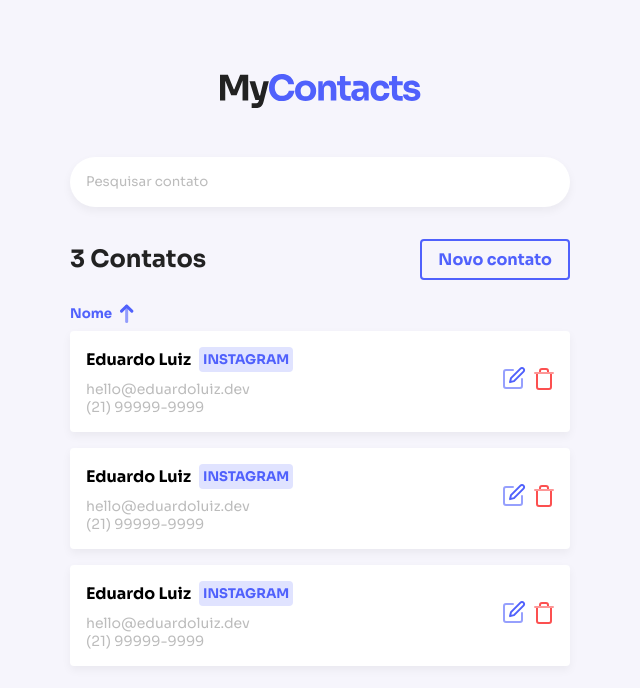
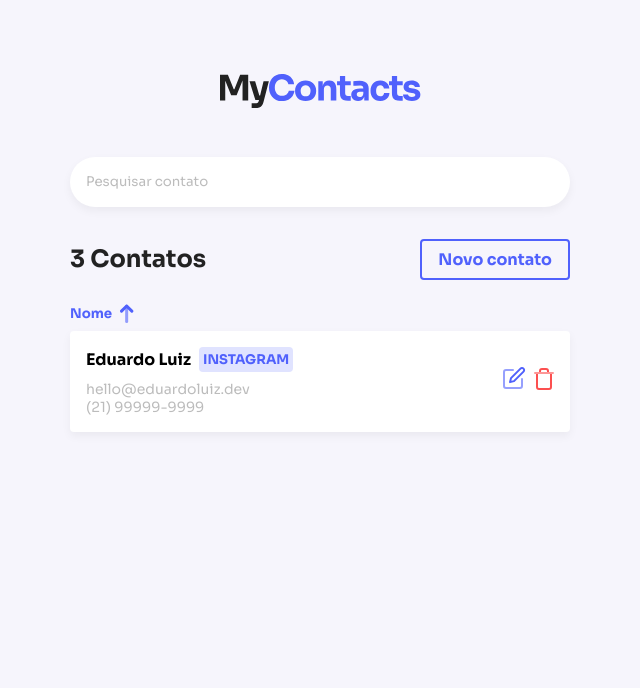
Before and after one commit to eduardoluizdev/mycontacts-frontend, a React (Create React App) app: page / in a window 1280 px wide. Shown: the top 688 px of the page, without its empty margins (320-960 px from the left). Built offline with nearby package versions, Linux system fonts and the light colour scheme.

Commit message:
feat: create ContactForm

```diff
--- /dev/null
+++ b/src/components/ContactForm/ContactForm.tsx
@@ -0,0 +1,37 @@
+import { FormGroup } from '..';
+import { Button, Input, Select } from '../FormElements';
+import { Container as Form, ButtonContainer } from './style';
+
+type ContactFormProps = {
+  buttonLabel: string
+};
+
+export function ContactForm({ buttonLabel }:ContactFormProps) {
+  return (
+    <Form>
+      <FormGroup>
+        <Input placeholder="Nome" />
+      </FormGroup>
+
+      <FormGroup>
+        <Input placeholder="E-mail" />
+      </FormGroup>
+
+      <FormGroup>
+        <Input placeholder="Telefone" />
+      </FormGroup>
+
+      <FormGroup>
+        <Select>
+          <option value="instagram">Instagram</option>
+        </Select>
+      </FormGroup>
+
+      <ButtonContainer>
+        <Button type="submit">
+          {buttonLabel}
+        </Button>
+      </ButtonContainer>
+    </Form>
+  );
+}
--- /dev/null
+++ b/src/components/ContactForm/index.ts
@@ -0,0 +1 @@
+export * from './ContactForm';
--- /dev/null
+++ b/src/components/ContactForm/style.ts
@@ -0,0 +1,8 @@
+import { FormHTMLAttributes } from 'react';
+import styled from 'styled-components';
+
+export const Container = styled.form<FormHTMLAttributes<HTMLFormElement>>``;
+
+export const ButtonContainer = styled.div`
+  margin-top: 24px;
+`;
--- a/src/components/ContactsList/ContactsList.tsx
+++ b/src/components/ContactsList/ContactsList.tsx
@@ -1,3 +1,4 @@
+import { Link } from 'react-router-dom';
 import {
   Container, Header, ListContainer, Card,
 } from './styles';
@@ -11,7 +12,7 @@ export function ContactsList() {
     <Container>
       <Header>
         <strong>3 Contatos</strong>
-        <a href="/">Novo contato</a>
+        <Link to="/new">Novo contato</Link>
       </Header>
 
       <ListContainer>
@@ -32,52 +33,15 @@ export function ContactsList() {
             <span>(21) 99999-9999</span>
           </div>
           <div className="actions">
-            <a href="/">
+            <Link to="/edit/123">
               <img src={edit} alt="edit" />
-            </a>
+            </Link>
             <button type="button">
               <img src={trash} alt="trash" />
             </button>
           </div>
         </Card>
 
-        <Card>
-          <div className="info">
-            <div className="contact-name">
-              <strong>Eduardo Luiz</strong>
-              <small>instagram</small>
-            </div>
-            <span>hello@eduardoluiz.dev</span>
-            <span>(21) 99999-9999</span>
-          </div>
-          <div className="actions">
-            <a href="/">
-              <img src={edit} alt="edit" />
-            </a>
-            <button type="button">
-              <img src={trash} alt="trash" />
-            </button>
-          </div>
-        </Card>
-
-        <Card>
-          <div className="info">
-            <div className="contact-name">
-              <strong>Eduardo Luiz</strong>
-              <small>instagram</small>
-            </div>
-            <span>hello@eduardoluiz.dev</span>
-            <span>(21) 99999-9999</span>
-          </div>
-          <div className="actions">
-            <a href="/">
-              <img src={edit} alt="edit" />
-            </a>
-            <button type="button">
-              <img src={trash} alt="trash" />
-            </button>
-          </div>
-        </Card>
       </ListContainer>
     </Container>
   );
--- /dev/null
+++ b/src/components/FormGroup/FormGroup.tsx
@@ -0,0 +1,14 @@
+import { ReactNode } from 'react';
+import { Container } from './style';
+
+interface FormGroupProps {
+  children: ReactNode
+}
+
+export function FormGroup({ children }: FormGroupProps) {
+  return (
+    <Container>
+      {children}
+    </Container>
+  );
+}
--- /dev/null
+++ b/src/components/FormGroup/index.ts
@@ -0,0 +1 @@
+export * from './FormGroup';
--- /dev/null
+++ b/src/components/FormGroup/style.ts
@@ -0,0 +1,7 @@
+import styled from 'styled-components';
+
+export const Container = styled.div`
+  & + & {
+    margin-top: 16px;
+  }
+`;
--- a/src/components/PageHeader/styles.ts
+++ b/src/components/PageHeader/styles.ts
@@ -1,6 +1,8 @@
 import styled from 'styled-components';
 
 export const Container = styled.div`
+  margin-bottom: 24px;
+
   a {
     text-decoration: none;
     display: flex;
--- a/src/components/index.ts
+++ b/src/components/index.ts
@@ -4,3 +4,5 @@ export * from './PageWrapper';
 export * from './SearchInput';
 export * from './PageHeader';
 export * from './FormElements';
+export * from './ContactForm';
+export * from './FormGroup';
--- a/src/pages/CreateContact/CreateContact.tsx
+++ b/src/pages/CreateContact/CreateContact.tsx
@@ -1,27 +1,12 @@
 import {
-  PageWrapper, PageHeader, Input, Select, Button,
+  PageWrapper, PageHeader, ContactForm,
 } from '../../components';
 
 export function CreateContact() {
   return (
     <PageWrapper>
       <PageHeader title="Novo contato" />
-      <Input type="text" placeholder="Nome" autoComplete="none" />
-      <Select placeholder="Categoria">
-        <option value="123">Instagram</option>
-        <option value="123">Instagram</option>
-        <option value="123">Instagram</option>
-        <option value="123">Instagram</option>
-        <option value="123">Instagram</option>
-      </Select>
-
-      <Button type="submit">
-        Salvar Alterações
-      </Button>
-
-      <Button type="submit" disabled>
-        Salvar Alterações
-      </Button>
+      <ContactForm buttonLabel="Cadastrar" />
     </PageWrapper>
   );
 }
--- a/src/pages/EditContact/EditContact.tsx
+++ b/src/pages/EditContact/EditContact.tsx
@@ -1,9 +1,10 @@
-import { PageWrapper } from '../../components';
+import { ContactForm, PageHeader, PageWrapper } from '../../components';
 
 export function EditContact() {
   return (
     <PageWrapper>
-      <h1>EditContact page</h1>
+      <PageHeader title="Editar Eduardo Luiz" />
+      <ContactForm buttonLabel="Salvar alterações" />
     </PageWrapper>
   );
 }
```
